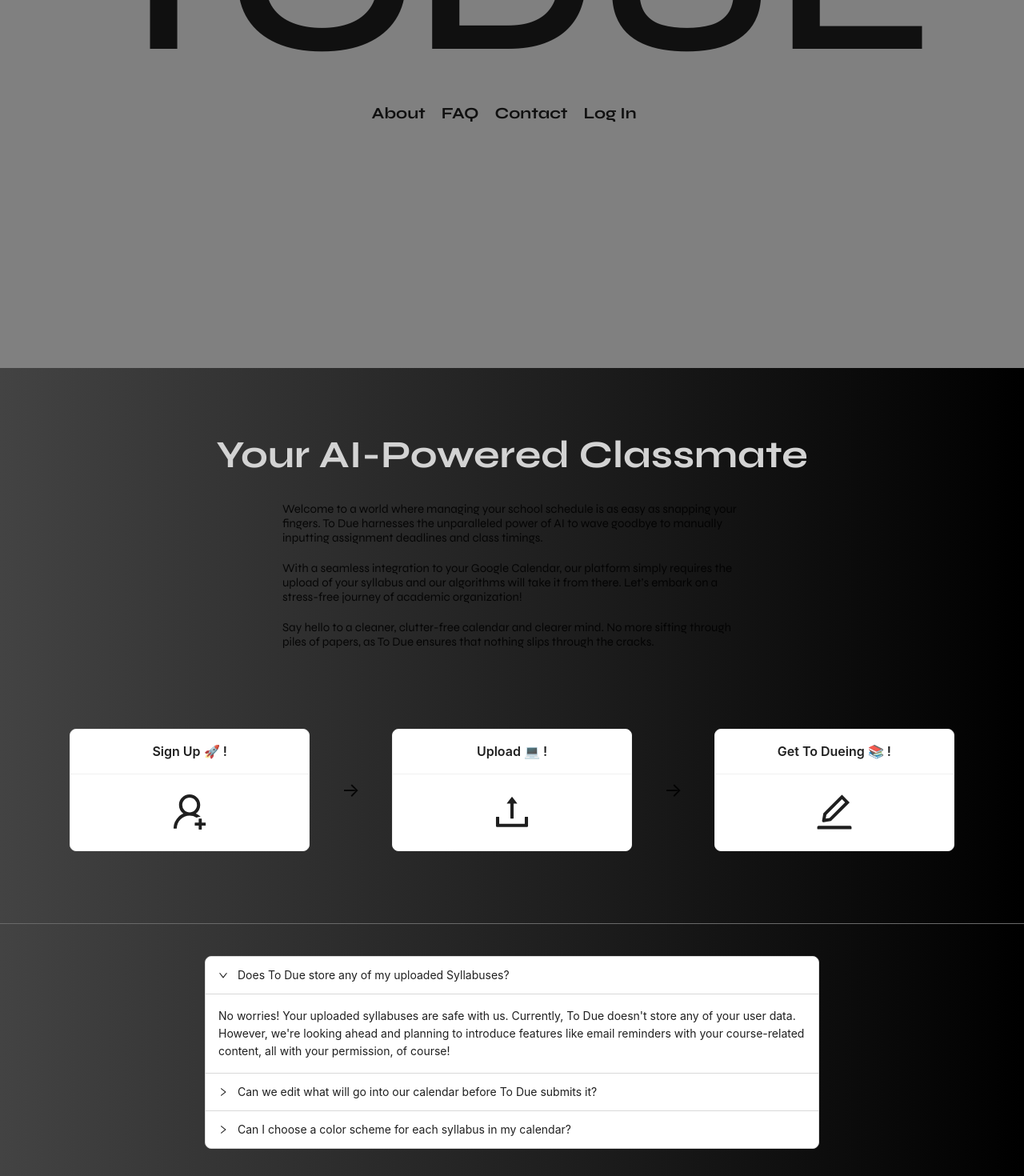
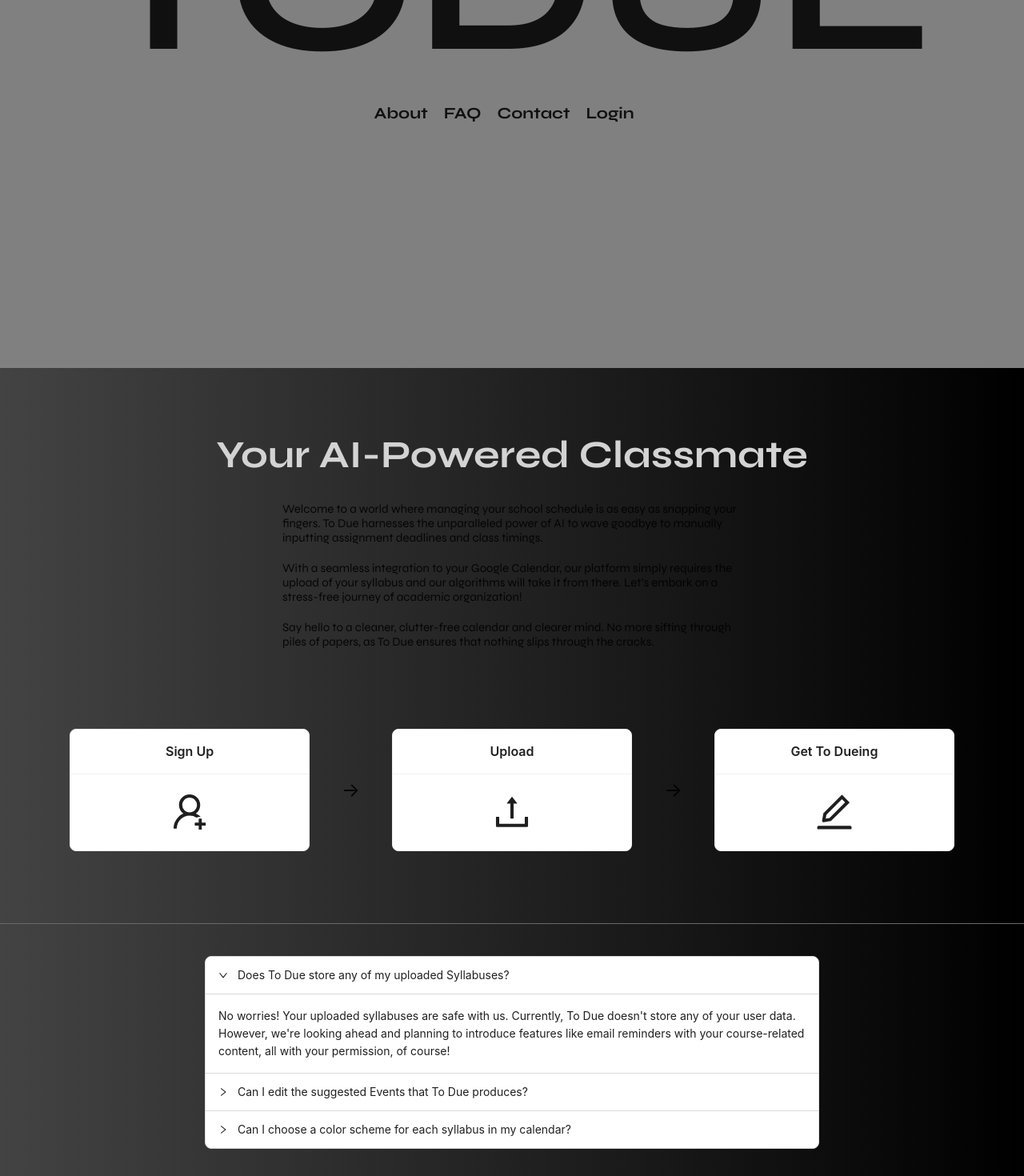
Before and after one commit to corbinlazarone/ToDue, a Next.js app in the folder frontend/todue/: page / in a window 1280 px wide. Shown: the part 340-1810 px from the top of the page at 80% size. Built offline with nearby package versions, Linux system fonts and the light colour scheme; no server answers.

Commit message:
fixed formatting for about section

```diff
--- a/frontend/todue/src/app/components/LandingPage/About.js
+++ b/frontend/todue/src/app/components/LandingPage/About.js
@@ -55,25 +55,29 @@
       </div>
       <div className={styles.stepFlow}>
         <Card
-          title="Sign Up 🚀 !"
+          title="Sign Up"
           className={`${styles.card} ${scrollTriggered ? styles.animate : ""}`}
         >
           <UserAddOutlined style={{ fontSize: 48 }} />
         </Card>
-        <div className={`${styles.arrow} ${scrollTriggered ? styles.animate : ""}`}>
+        <div
+          className={`${styles.arrow} ${scrollTriggered ? styles.animate : ""}`}
+        >
           <span>&#8594;</span>
         </div>
         <Card
-          title="Upload 💻 !"
+          title="Upload"
           className={`${styles.card} ${scrollTriggered ? styles.animate : ""}`}
         >
           <UploadOutlined style={{ fontSize: 48 }} />
         </Card>
-        <div className={`${styles.arrow} ${scrollTriggered ? styles.animate : ""}`}>
+        <div
+          className={`${styles.arrow} ${scrollTriggered ? styles.animate : ""}`}
+        >
           <span>&#8594;</span>
         </div>
         <Card
-          title="Get To Dueing 📚 !"
+          title="Get To Dueing"
           className={`${styles.card} ${scrollTriggered ? styles.animate : ""}`}
         >
           <EditOutlined style={{ fontSize: 48 }} />
--- a/frontend/todue/src/app/components/LandingPage/FAQ.js
+++ b/frontend/todue/src/app/components/LandingPage/FAQ.js
@@ -12,7 +12,7 @@
     {
       key: '2',
       label:
-        "Can we edit what will go into our calendar before To Due submits it?",
+        "Can I edit the suggested Events that To Due produces?",
       children:
         "Absolutely! Once you upload your syllabus, you'll be able to review and modify the information before To Due finalizes the submission. We want to make sure everything aligns perfectly with your preferences.",
     },
--- a/frontend/todue/src/app/page.js
+++ b/frontend/todue/src/app/page.js
@@ -53,7 +53,7 @@
             <Link href="#section3">Contact</Link>
           </p>
           <p style={{ paddingRight: 20 }} className={styles.pageLink}>
-            <Link href="pages/login">Log In</Link>
+            <Link href="pages/login">Login</Link>
           </p>
         </div>
       </Header>
--- a/frontend/todue/src/app/styles/about.module.css
+++ b/frontend/todue/src/app/styles/about.module.css
@@ -3,6 +3,7 @@
 .sectionHeader {
     color: lightgray;
     font-size: 48px;
+    text-align: center;
     font-weight: bold;
     padding-bottom: 20px;
     font-family: 'Syne', sans-serif;
@@ -49,6 +50,10 @@
     transform: translateY(0);
   }
 
+  .card:hover {
+    transform: scale(1.2);
+  }
+
   .arrow {
     font-size: 24px;
     margin: 10px 20px;
--- a/frontend/todue/src/app/styles/home.module.css
+++ b/frontend/todue/src/app/styles/home.module.css
@@ -108,6 +108,7 @@
   }
 
   .pageLink {
+    font-size: 12px;
     margin-bottom: 10px;
   }
 }
```
